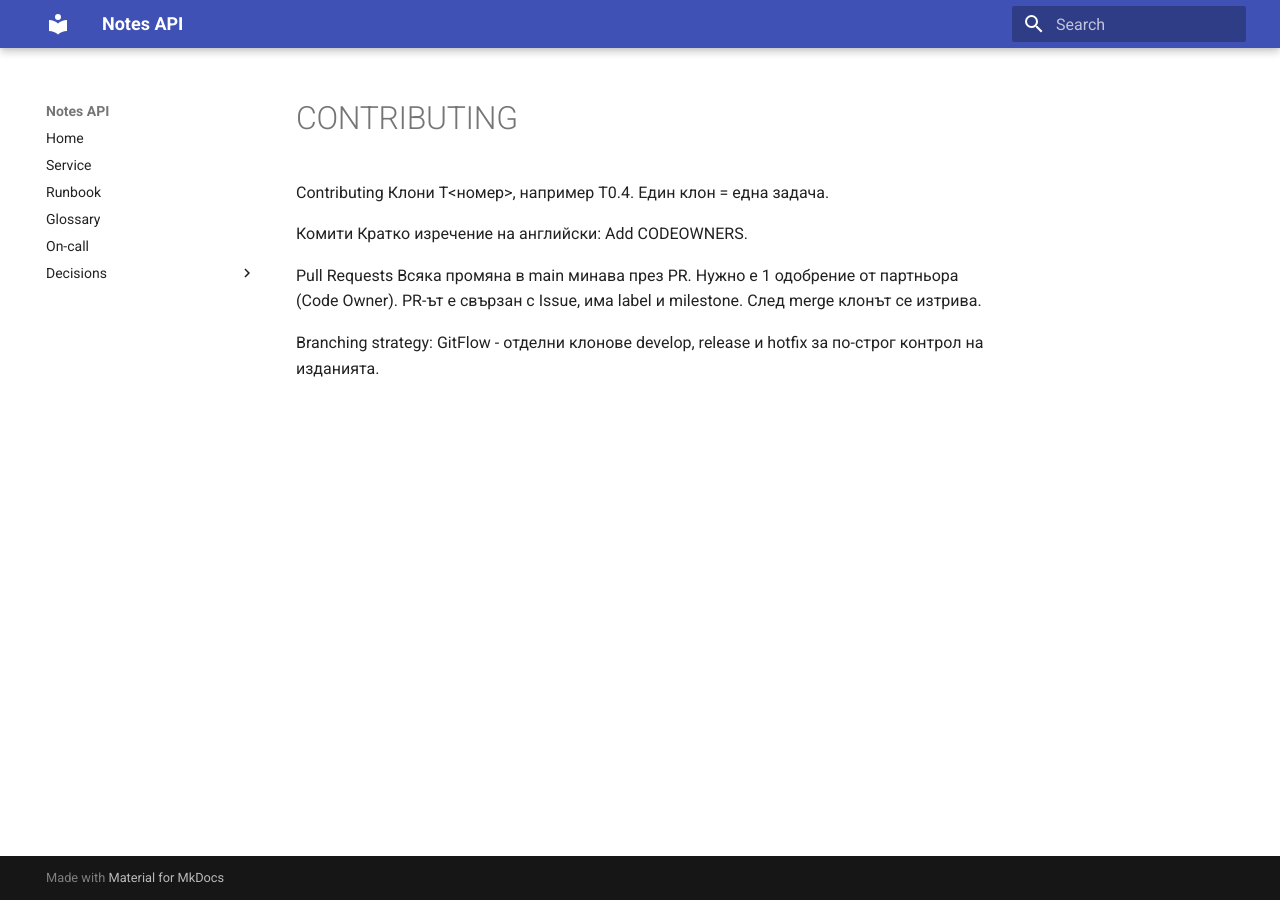
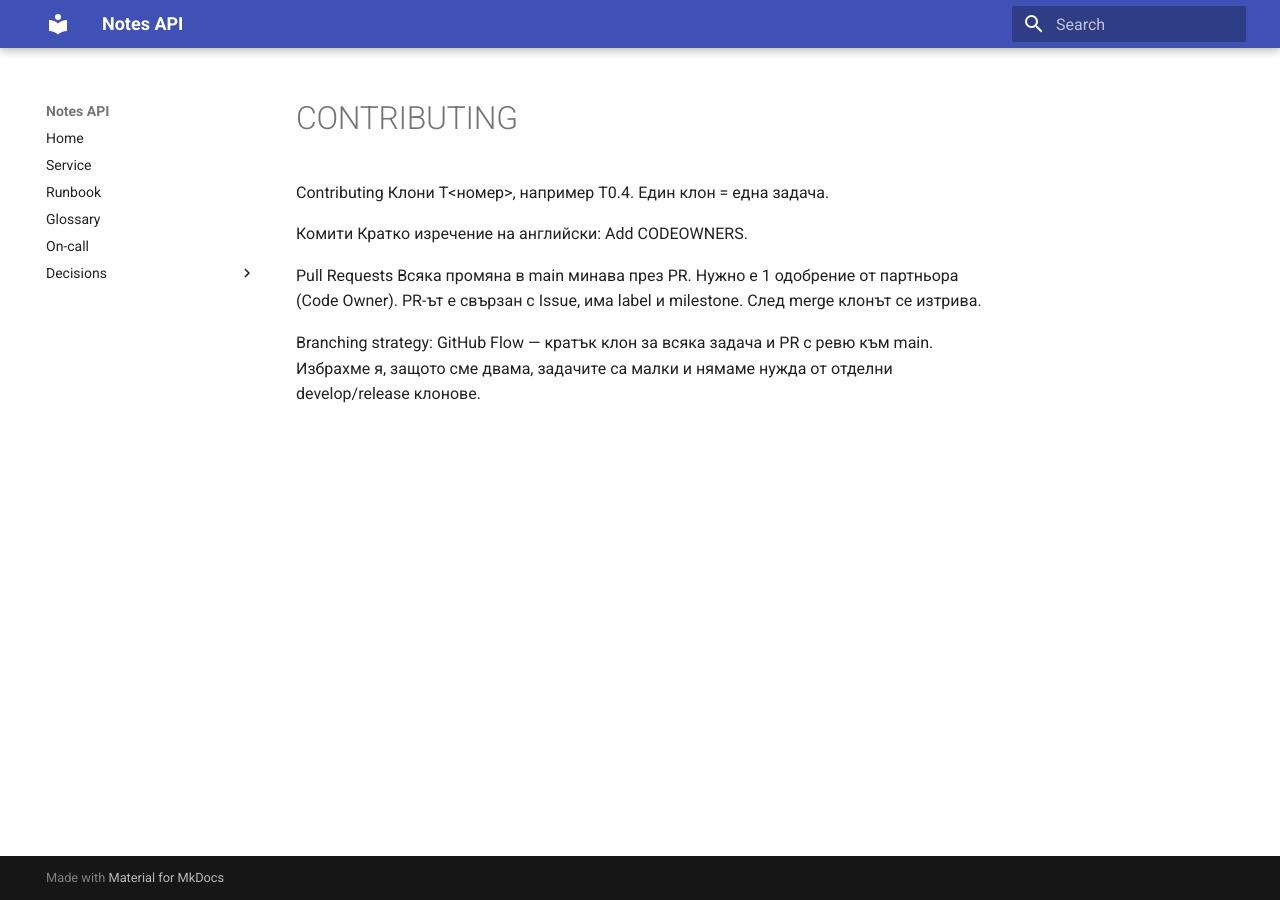
Before and after one commit to hb1dys/devops-labs-fn361223029, an MkDocs documentation site: the page built from docs/CONTRIBUTING.md, in a window 1280 px wide. Built offline with MkDocs 1.6.1 and Material for MkDocs 9.7.7, drawn with Linux system fonts in a browser that asks for light colours.

Commit message:
conflict 2

```diff
--- a/docs/CONTRIBUTING.md
+++ b/docs/CONTRIBUTING.md
@@ -11,4 +11,4 @@ Pull Requests
 PR-ът е свързан с Issue, има label и milestone.
 След merge клонът се изтрива.
 
-Branching strategy: GitFlow - отделни клонове develop, release и hotfix за по-строг контрол на изданията.
+Branching strategy: GitHub Flow — кратък клон за всяка задача и PR с ревю към main. Избрахме я, защото сме двама, задачите са малки и нямаме нужда от отделни develop/release клонове.
```
